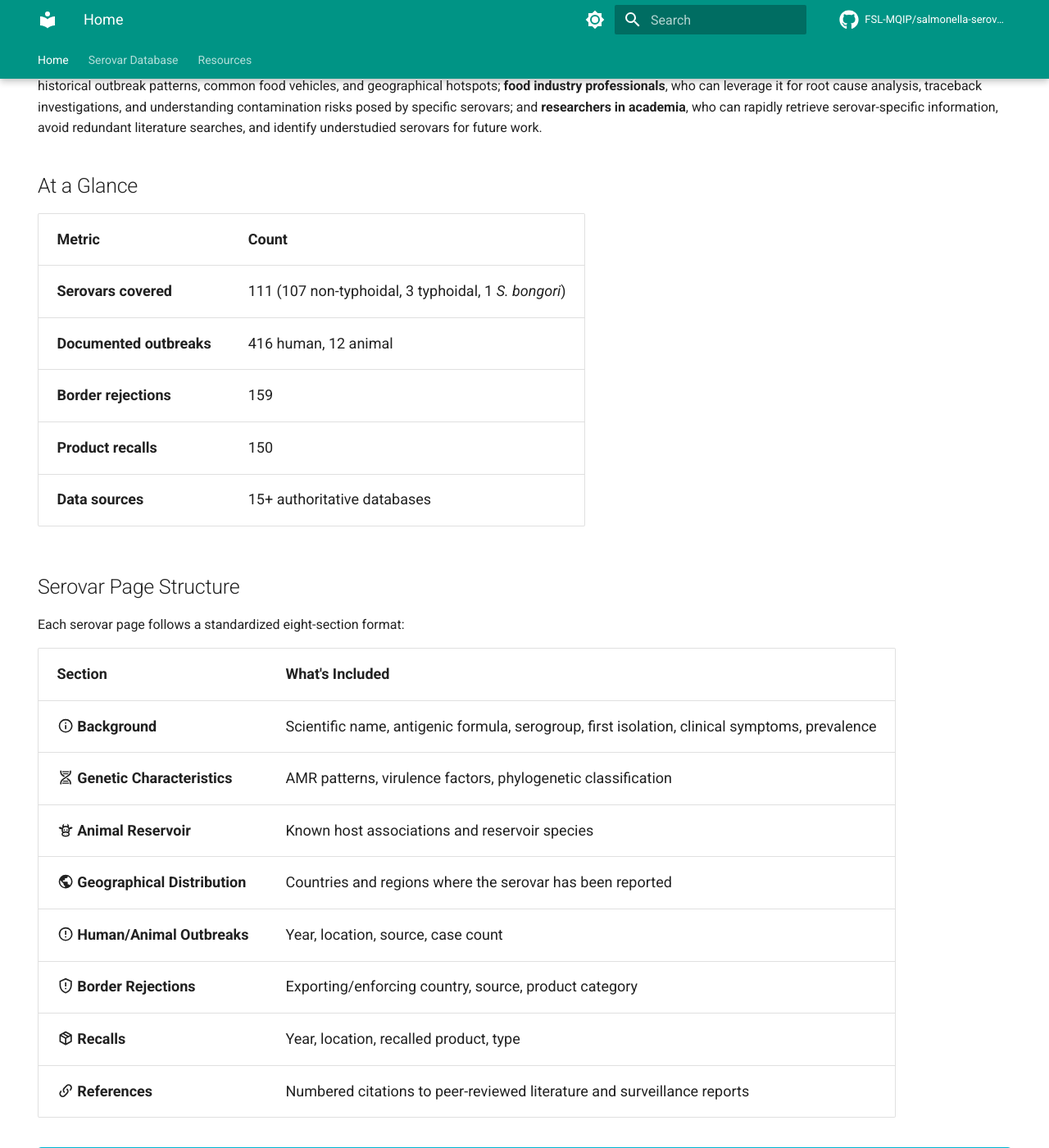
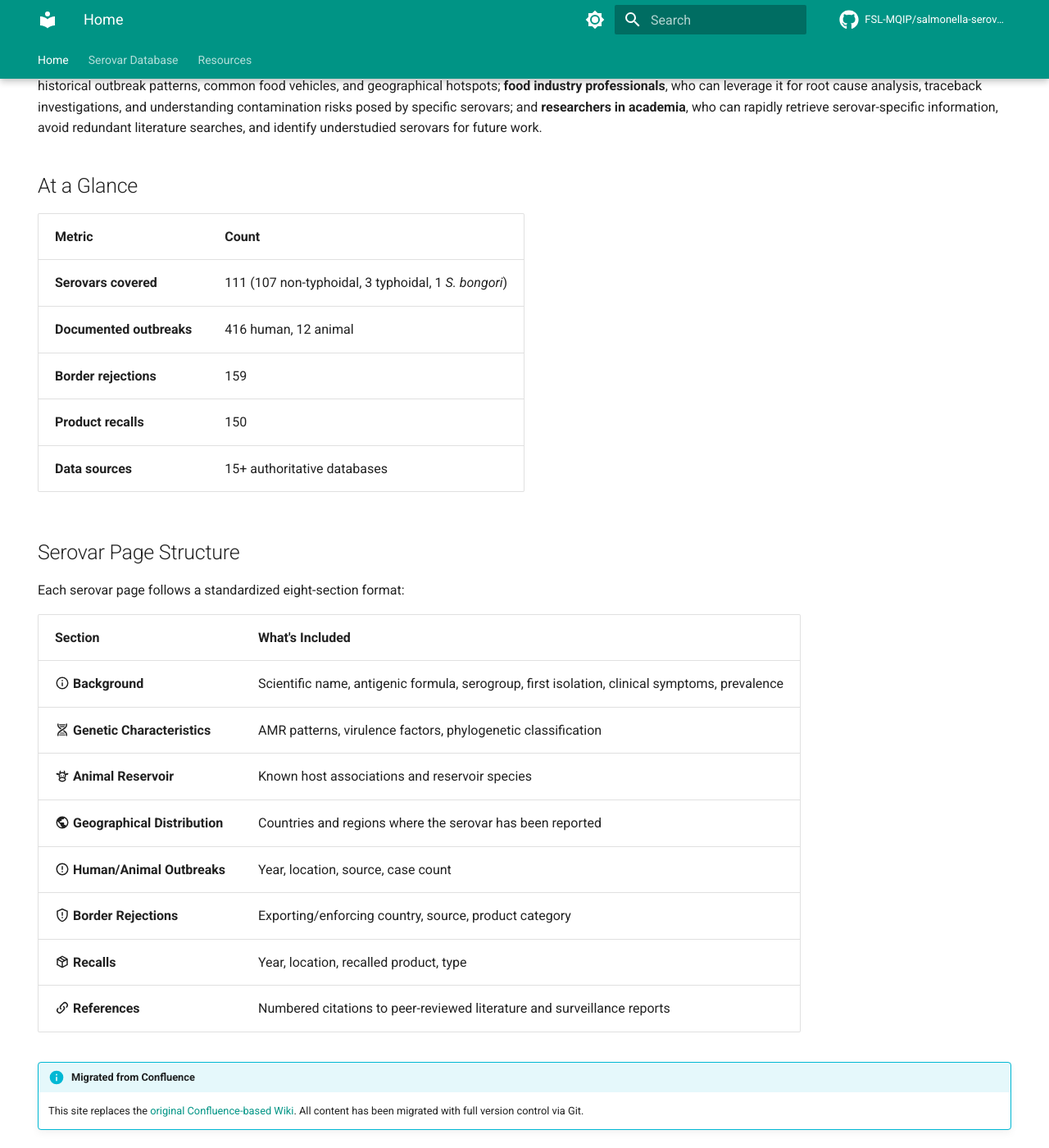
Before and after one commit to FSL-MQIP/salmonella-serovar-wiki, an MkDocs documentation site: the page built from docs/index.md, in a window 1280 px wide and 1400 px high, scrolled down 854 px. Shown: the whole window at 82% size. Built offline with MkDocs 1.6.1 and Material for MkDocs 9.7.7, drawn with Linux system fonts in a browser that asks for light colours; comment, search, counter and statistics services are not loaded.

Commit message:
Set table text size to match body text

```diff
--- a/docs/stylesheets/extra.css
+++ b/docs/stylesheets/extra.css
@@ -15,8 +15,8 @@
   width: 1%;
 }
 
-/* Larger table text on the homepage for better visibility */
-.md-content table th,
-.md-content table td {
-  font-size: 0.9rem;
+/* Match table text size to body text for better readability */
+.md-typeset table th,
+.md-typeset table td {
+  font-size: 0.8rem;
 }
```
